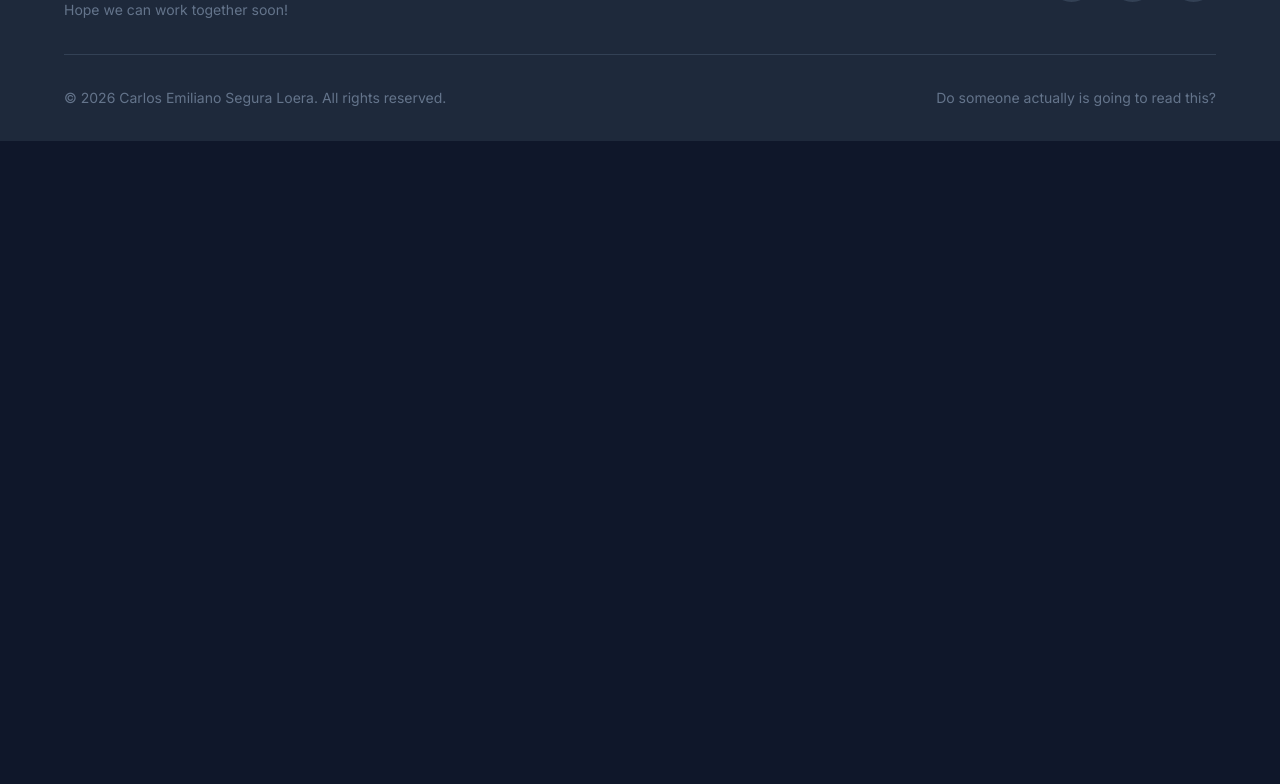
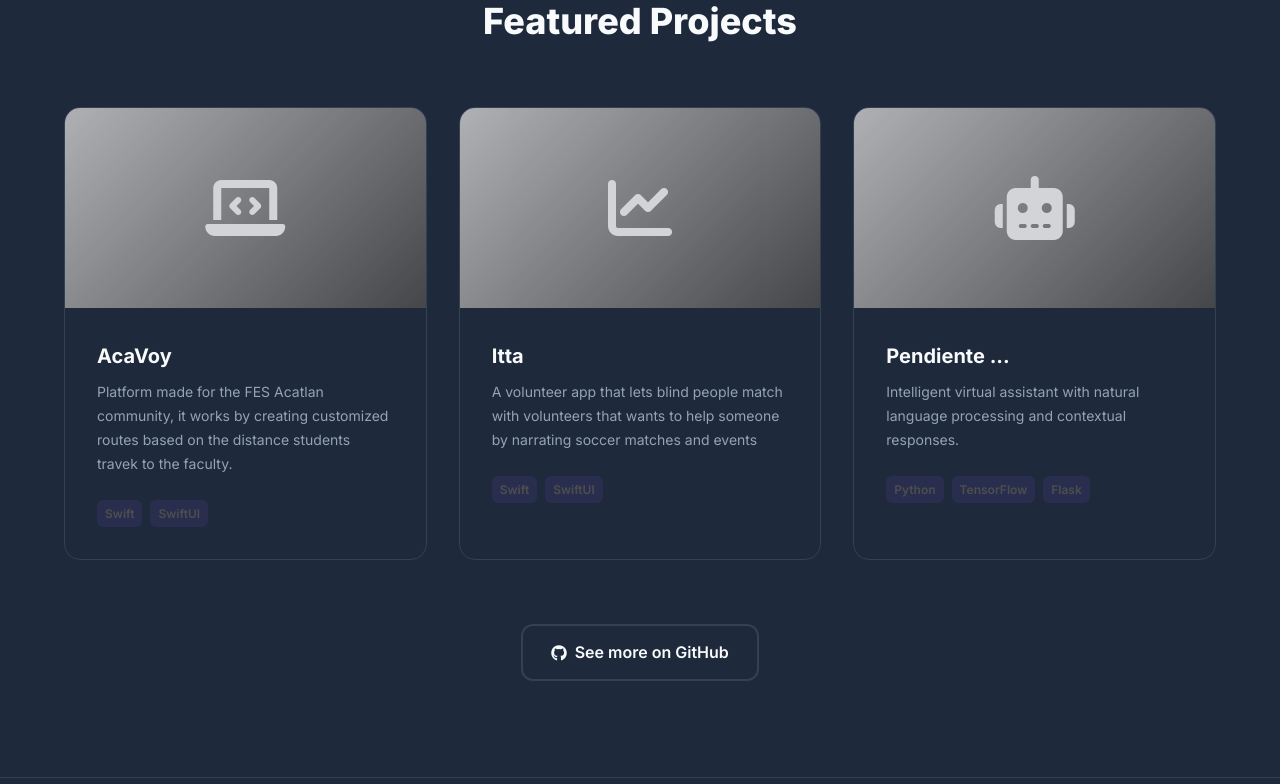
Before and after one commit to CarLos4475/Lab6, a Next.js app in the folder portafolio/: page / in a window 1280 px wide. Shown: the part 1976-2760 px from the top of the page. Before the commit the page ends 2117 px from the top, so only its background shows below. Built offline with nearby package versions, Linux system fonts and the light colour scheme.

Commit message:
Seccion de Proyectos

```diff
--- /dev/null
+++ b/portafolio/app/Components/Projects/Projects.module.css
@@ -0,0 +1,137 @@
+/* ========== PROJECTS SECTION ========== */
+.projects {
+    background: var(--color-bg-secondary);
+}
+
+.projects__grid {
+    display: grid;
+    gap: var(--spacing-xl);
+    grid-template-columns: repeat(3, 1fr);
+}
+
+.project__card {
+    background: var(--color-bg-card);
+    border: 1px solid var(--color-bg-tertiary);
+    border-radius: var(--border-radius-xl);
+    overflow: hidden;
+    transition: all var(--transition-base);
+}
+
+.project__card:hover {
+    transform: translateY(-10px);
+    box-shadow: var(--shadow-xl);
+    border-color: var(--color-primary);
+}
+
+.project__image {
+    position: relative;
+    height: 200px;
+    overflow: hidden;
+}
+
+.project__placeholder {
+    width: 100%;
+    height: 100%;
+    background: var(--gradient-primary);
+    display: flex;
+    align-items: center;
+    justify-content: center;
+    font-size: 4rem;
+    color: white;
+    opacity: 0.8;
+}
+
+.project__overlay {
+    position: absolute;
+    top: 0;
+    left: 0;
+    right: 0;
+    bottom: 0;
+    background: rgba(15, 23, 42, 0.9);
+    display: flex;
+    align-items: center;
+    justify-content: center;
+    gap: var(--spacing-md);
+    opacity: 0;
+    transition: opacity var(--transition-base);
+}
+
+.project__card:hover .project__overlay {
+    opacity: 1;
+}
+
+.project__link {
+    width: 50px;
+    height: 50px;
+    background: var(--color-bg-tertiary);
+    border-radius: 50%;
+    display: flex;
+    align-items: center;
+    justify-content: center;
+    font-size: var(--font-size-lg);
+    color: var(--color-text-primary);
+    transition: all var(--transition-base);
+}
+
+.project__link:hover {
+    background: var(--color-primary);
+    color: white;
+    transform: scale(1.1);
+}
+
+.project__content {
+    padding: var(--spacing-xl);
+}
+
+.project__title {
+    font-size: var(--font-size-xl);
+    font-weight: 700;
+    color: var(--color-text-primary);
+    margin-bottom: var(--spacing-sm);
+}
+
+.project__description {
+    font-size: var(--font-size-sm);
+    color: var(--color-text-secondary);
+    margin-bottom: var(--spacing-lg);
+    line-height: 1.7;
+}
+
+.project__tech {
+    display: flex;
+    flex-wrap: wrap;
+    gap: var(--spacing-sm);
+}
+
+.tech {
+    font-size: var(--font-size-xs);
+    font-weight: 600;
+    color: var(--color-secondary);
+    background: rgba(139, 92, 246, 0.1);
+    padding: var(--spacing-xs) var(--spacing-sm);
+    border-radius: var(--border-radius-sm);
+}
+
+.projects__more {
+    text-align: center;
+    margin-top: var(--spacing-3xl);
+}
+
+/* ========== RESPONSIVE ========== */
+@media screen and (max-width: 1024px) {
+    .projects__grid {
+        grid-template-columns: repeat(2, 1fr);
+    }
+}
+
+@media screen and (max-width: 768px) {
+    .projects__grid {
+        grid-template-columns: 1fr;
+    }
+}
+
+@media screen and (max-width: 480px) {
+    .project__image {
+        height: 160px;
+    }
+}
--- /dev/null
+++ b/portafolio/app/Components/Projects/Projects.tsx
@@ -0,0 +1,114 @@
+import styles from './Projects.module.css';
+
+const ACAVOY_GITHUB = 'https://github.com/DiegoMoctezuma/AcaVoy-';
+const ITTA_GITHUB = 'https://github.com/DiegoMoctezuma/ITTA';
+const GITHUB_PROFILE = 'https://github.com/CarLos4475';
+
+export default function Projects() {
+  return (
+    <section className={`${styles.projects} section`} id="projects">
+      <div className="container">
+        <div className="section__header">
+          <span className="section__subtitle">My Work</span>
+          <h2 className="section__title">Featured Projects</h2>
+          <p className="section__description"></p>
+        </div>
+
+        <div className={styles.projects__grid}>
+
+          {/* Project 1 */}
+          <article className={styles.project__card}>
+            <div className={styles.project__image}>
+              <div className={styles.project__placeholder}>
+                <i className="fas fa-laptop-code"></i>
+              </div>
+              <div className={styles.project__overlay}>
+                <a href="#" target="_blank" rel="noopener noreferrer" className={styles.project__link}>
+                  <i className="fas fa-external-link-alt"></i>
+                </a>
+                <a href={ACAVOY_GITHUB} target="_blank" rel="noopener noreferrer" className={styles.project__link}>
+                  <i className="fab fa-github"></i>
+                </a>
+              </div>
+            </div>
+            <div className={styles.project__content}>
+              <h3 className={styles.project__title}>AcaVoy</h3>
+              <p className={styles.project__description}>
+                Platform made for the FES Acatlan community, it works by creating customized routes based
+                on the distance students travek to the faculty.
+              </p>
+              <div className={styles.project__tech}>
+                <span className={styles.tech}>Swift</span>
+                <span className={styles.tech}>SwiftUI</span>
+              </div>
+            </div>
+          </article>
+
+          {/* Project 2 */}
+          <article className={styles.project__card}>
+            <div className={styles.project__image}>
+              <div className={styles.project__placeholder}>
+                <i className="fas fa-chart-line"></i>
+              </div>
+              <div className={styles.project__overlay}>
+                <a href="#" target="_blank" rel="noopener noreferrer" className={styles.project__link}>
+                  <i className="fas fa-external-link-alt"></i>
+                </a>
+                <a href={ITTA_GITHUB} target="_blank" rel="noopener noreferrer" className={styles.project__link}>
+                  <i className="fab fa-github"></i>
+                </a>
+              </div>
+            </div>
+            <div className={styles.project__content}>
+              <h3 className={styles.project__title}>Itta</h3>
+              <p className={styles.project__description}>
+                A volunteer app that lets blind people match with volunteers that wants to help someone
+                by narrating soccer matches and events
+              </p>
+              <div className={styles.project__tech}>
+                <span className={styles.tech}>Swift</span>
+                <span className={styles.tech}>SwiftUI</span>
+              </div>
+            </div>
+          </article>
+
+          {/* Project 3 */}
+          <article className={styles.project__card}>
+            <div className={styles.project__image}>
+              <div className={styles.project__placeholder}>
+                <i className="fas fa-robot"></i>
+              </div>
+              <div className={styles.project__overlay}>
+                <a href="#" target="_blank" rel="noopener noreferrer" className={styles.project__link}>
+                  <i className="fas fa-external-link-alt"></i>
+                </a>
+                <a href="#" target="_blank" rel="noopener noreferrer" className={styles.project__link}>
+                  <i className="fab fa-github"></i>
+                </a>
+              </div>
+            </div>
+            <div className={styles.project__content}>
+              <h3 className={styles.project__title}>Pendiente ...</h3>
+              <p className={styles.project__description}>
+                Intelligent virtual assistant with natural language processing and contextual responses.
+              </p>
+              <div className={styles.project__tech}>
+                <span className={styles.tech}>Python</span>
+                <span className={styles.tech}>TensorFlow</span>
+                <span className={styles.tech}>Flask</span>
+              </div>
+            </div>
+          </article>
+
+        </div>
+
+        <div className={styles.projects__more}>
+          <a href={GITHUB_PROFILE} target="_blank" rel="noopener noreferrer" className="btn btn--outline">
+            <i className="fab fa-github"></i> See more on GitHub
+          </a>
+        </div>
+
+      </div>
+    </section>
+  );
+}
--- a/portafolio/app/page.tsx
+++ b/portafolio/app/page.tsx
@@ -1,6 +1,7 @@
 import Header from "./Components/Header/Header";
 import Interests from "./Components/Interests/Interests";
 import CV from "./Components/CV/CV";
+import Projects from "./Components/Projects/Projects";
 import Footer from "./Components/Footer/Footer";
 
 export default function Home() {
@@ -10,6 +11,7 @@ export default function Home() {
       <main className="main">
         <Interests />
         <CV />
+        <Projects />
       </main>
       <Footer />
     </>
```
